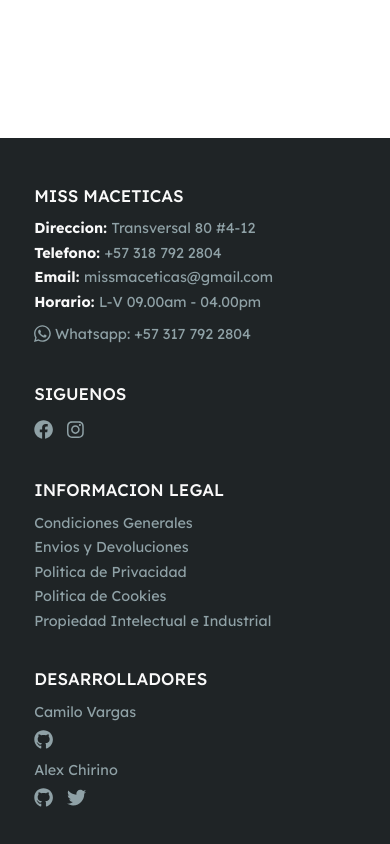
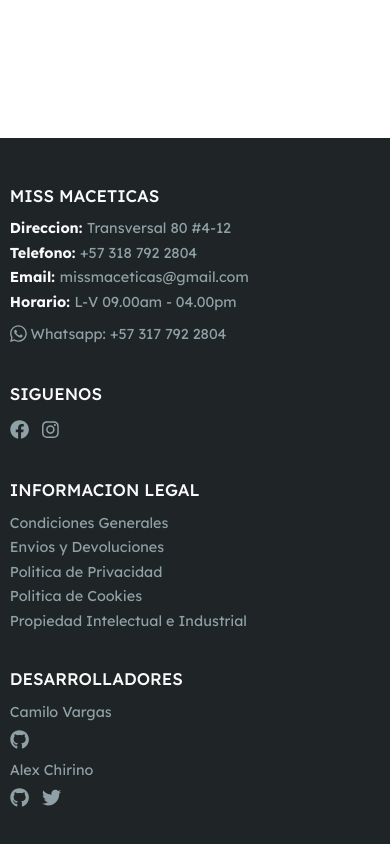
Before and after one commit to AplicacionDeVentas/Frontend, a React (Create React App) app: page /#/ in a window 390 px wide. Shown: the part 740-1584 px from the top of the page. Built offline with nearby package versions, Linux system fonts and the light colour scheme.

Commit message:
[UPDATE] Footer width on responsive view

```diff
--- a/src/components/Web/Footer/Footer.jsx
+++ b/src/components/Web/Footer/Footer.jsx
@@ -28,8 +28,12 @@ export default function PageFooter() {
             <aside className="widget follow-us">
               <h3 className="widget-title">Siguenos</h3>
               <div className="share-link">
-                <IconButton icon={faFacebook} size="lg"/>
-                <IconButton icon={faInstagram} size="lg"/>
+                <a href="https://www.facebook.com/missmaceticas" target="_blank" rel="noreferrer">
+                  <IconButton icon={faFacebook} size="lg"/>
+                </a>
+                <a href="https://www.instagram.com/missmaceticas" target="_blank" rel="noreferrer">
+                  <IconButton icon={faInstagram} size="lg"/>
+                </a>
               </div>
             </aside>
           </div>
--- a/src/components/Web/Footer/Footer.scss
+++ b/src/components/Web/Footer/Footer.scss
@@ -10,7 +10,7 @@ footer {
     margin: 0 auto;
 
     .container {
-        padding: 50px 10px;
+        padding: 50px 0;
         display: flex;
         flex-wrap: wrap;
         border-bottom: 1px solid $optional-color-hover;
@@ -21,7 +21,7 @@ footer {
         }
 
         .col {
-            padding: 0 1em;
+            padding: 0;
             width: 33%;
 
             @media (max-width: $breakpoint-xl){
```
